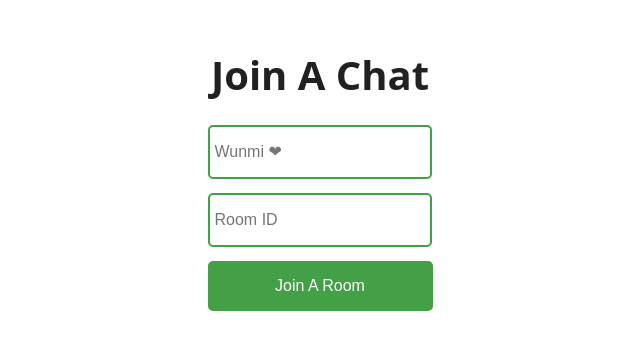
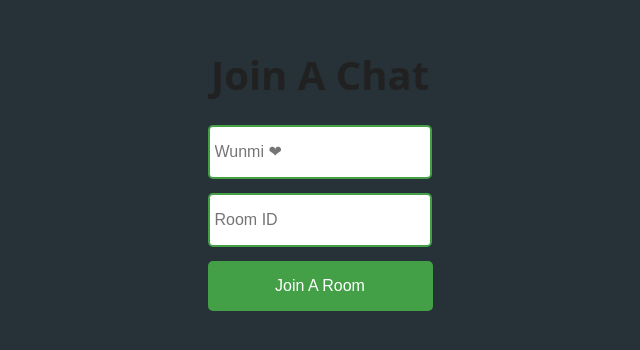
Before and after one commit to hembee/Chat-App, a React (Create React App) app in the folder client/: page / in a window 1280 px wide. Shown: the part 238-588 px from the top of the page, without its empty margins (320-960 px from the left). Built offline with nearby package versions, Linux system fonts and the light colour scheme; no server answers.

Commit message:
Update App.css

```diff
--- a/client/src/App.css
+++ b/client/src/App.css
@@ -1,7 +1,7 @@
 .App {
   width: 100vw;
   height: 100vh;
-  background: #fff;
+  background: #263238;
   color: #212121;
   font-family: "Open Sans", sans-serif;
   display: grid;
```
